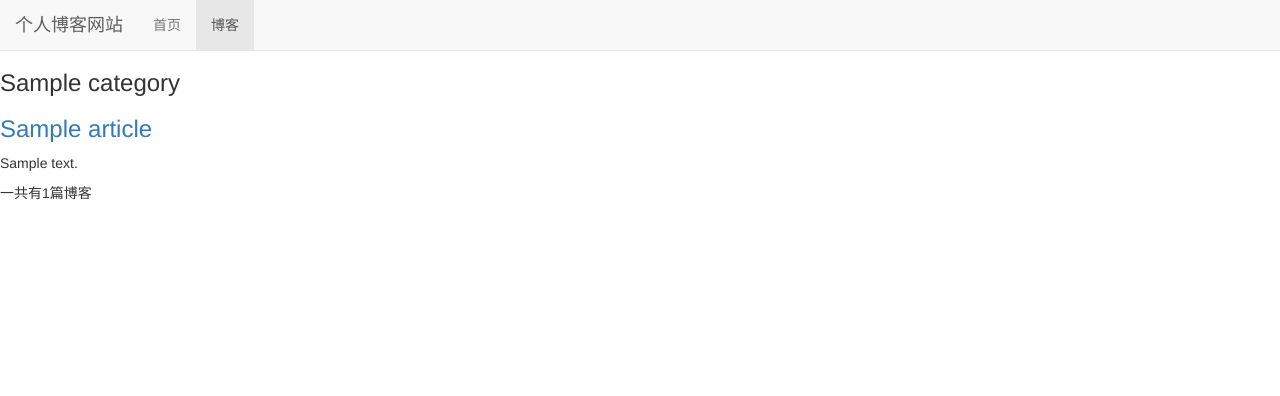
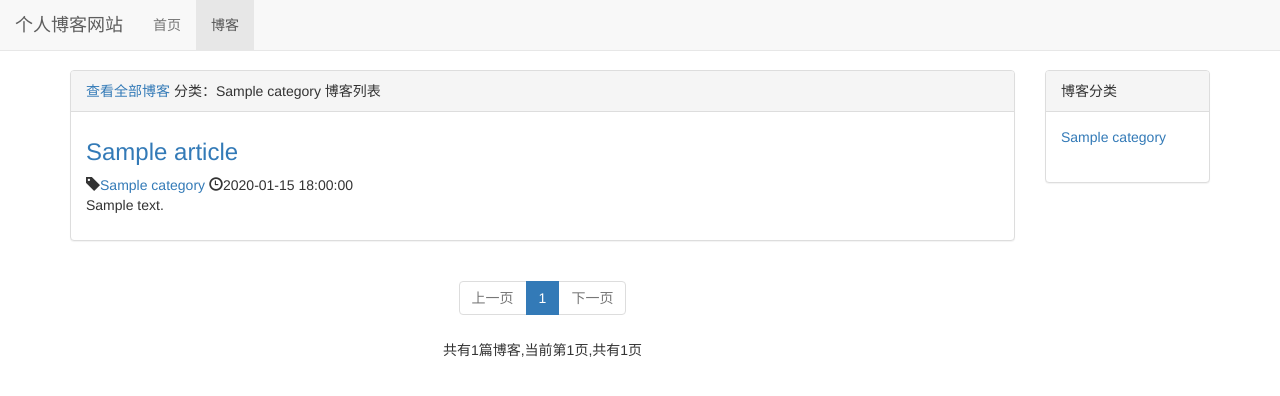
Before and after one commit to 13808796047/mysite, a Django app: page /blog/category/1/ in a window 1280 px wide. Shown: the top 396 px of the page. Run offline with Django 3.2, Linux system fonts and the light colour scheme; tables that the repository leaves empty hold one stand-in row (values such as "Sample post").

Commit message:
完成博客分页功能

```diff
--- a/blog/models.py
+++ b/blog/models.py
@@ -19,3 +19,6 @@ class Article(models.Model):
 
     def __str__(self):
         return "<Article:%s>" % self.title
+
+    class Meta:
+        ordering = ['-created_time']
--- a/blog/templates/blog/article_list.html
+++ b/blog/templates/blog/article_list.html
@@ -14,13 +14,14 @@
         <div class="row">
             <div class="col-xs-12 col-sm-8 col-md-9 col-lg-10">
                 <div class="panel panel-default">
-                    <div class="panel-heading">博客列表 (一共有{{ articles|length }}篇博客)</div>
+                    <div class="panel-heading">{% block article_list_title %}{% endblock %}博客列表</div>
                     <div class="panel-body">
                         {% for article in articles %}
                             <div class="article">
                                 <h3><a href="{% url 'article_detail' article.pk %}">{{ article.title }}</a></h3>
                                 <p class="article-info">
-                                    <span class="glyphicon glyphicon-tag"></span><a href="{% url 'articles_with_category' article.category.pk %}">{{ article.category }}</a>
+                                    <span class="glyphicon glyphicon-tag"></span><a
+                                        href="{% url 'articles_with_category' article.category.pk %}">{{ article.category }}</a>
                                     <span class="glyphicon glyphicon-time"></span>{{ article.created_time|date:"Y-m-d H:i:s" }}
                                 </p>
                                 <p>{{ article.content | truncatechars:300 }}</p>
@@ -31,6 +32,49 @@
                             </div>
                         {% endfor %}
                     </div>
+                </div>
+
+                <div class="paginator">
+                    <ul class="pagination">
+
+                        {% if articles.has_previous %}
+                            <li>
+                                <a href="?page={{ articles.previous_page_number }}" aria-label="Previous">
+                                    <span aria-hidden="true">上一页</span>
+                                </a>
+                            </li>
+                        {% else %}
+                            <li class="disabled">
+                                <span aria-hidden="true">上一页</span>
+                            </li>
+                        {% endif %}
+
+                        {#                    全部页码#}
+                        {% for page_num in page_range %}
+                            {% if articles.number == page_num %}
+                                <li class="active"><span>{{ page_num }}</span></li>
+                            {% elif page_num == '...' %}
+                                <li><span>{{ page_num }}</span></li>
+                            {% else %}
+                                <li><a href="?page={{ page_num }}">{{ page_num }}</a></li>
+                            {% endif %}
+                        {% endfor %}
+                        {#                    全部页码#}
+
+                        {% if articles.has_next %}
+                            <li>
+                                <a href="?page={{ articles.next_page_number }}" aria-label="Next">
+                                    <span aria-hidden="true">下一页</span>
+                                </a>
+                            </li>
+                        {% else %}
+                            <li class="disabled">
+                                <span aria-hidden="true">下一页</span>
+                            </li>
+                        {% endif %}
+                    </ul>
+                    <p>
+                        共有{{ articles.paginator.count }}篇博客,当前第{{ articles.number }}页,共有{{ articles.paginator.num_pages }}页</p>
                 </div>
             </div>
             <div class="col-xs-12 col-sm-4 col-md-3 col-lg-2">
--- a/blog/templates/blog/articles_with_category.html
+++ b/blog/templates/blog/articles_with_category.html
@@ -1,17 +1,8 @@
-{% extends 'base.html' %}
+{% extends 'blog/article_list.html' %}
 {% block title %}
     {{ category }}
 {% endblock %}
-{% block nav_blog_active %}
-    active
+{% block article_list_title %}
+    <a href="{% url 'article_list' %}">查看全部博客</a>
+    分类：{{ category }}
 {% endblock %}
-{% block content %}
-    <h3>{{ category }}</h3>
-    {% for article in articles %}
-        <a href="{% url 'article_detail' article.pk %}"><h3>{{ article.title }}</h3></a>
-        <p>{{ article.content | truncatechars:300 }}</p>
-    {% empty %}
-        <p>--暂无博客，敬请期待--</p>
-    {% endfor %}
-    <p>一共有{{ articles|length }}篇博客</p>
-{% endblock %}
--- a/blog/views.py
+++ b/blog/views.py
@@ -1,13 +1,31 @@
 from django.shortcuts import render_to_response, get_object_or_404
+from django.core.paginator import Paginator
+from django.conf import settings
 from .models import Article, Category
 
 
 def article_list(request):
-    articles = Article.objects.all()
+    articles = Article.objects.all()  # 全部文章
+    paginator = Paginator(articles, settings.PAGE_NUMBER)  # 每页10条进行分页
+    page_num = request.GET.get('page', 1)  # 获取页面参数（GET请求）
+    page_of_articles = paginator.get_page(page_num)  # 分页后的数据
+    # 生成页码范围
+    # 获取当前页码前后各两页
+    page_range = [x for x in range(int(page_num) - 2, int(page_num) + 3) if 0 < x <= paginator.num_pages]
+    # 加上首页和尾页
+    if page_range[0] - 1 >= 2:
+        page_range.insert(0, '...')
+    if paginator.num_pages - page_range[-1] >= 2:
+        page_range.append('...')
+    if page_range[0] != 1:
+        page_range.insert(0, 1)
+    if page_range[-1] != paginator.num_pages:
+        page_range.append(paginator.num_pages)
     categories = Category.objects.all()
     context = {
-        'articles': articles,
-        'categories':categories
+        'articles': page_of_articles,
+        'page_range': page_range,
+        'categories': categories
     }
     return render_to_response('blog/article_list.html', context)
 
@@ -23,8 +41,28 @@ def article_detail(request, article_pk):
 def articles_with_category(request, category_pk):
     category = get_object_or_404(Category, pk=category_pk)
     articles = Article.objects.filter(category=category)
+
+    paginator = Paginator(articles, settings.PAGE_NUMBER)  # 每页10条进行分页
+    page_num = request.GET.get('page', 1)  # 获取页面参数（GET请求）
+    page_of_articles = paginator.get_page(page_num)  # 分页后的数据
+    # 生成页码范围
+    # 获取当前页码前后各两页
+    page_range = [x for x in range(int(page_num) - 2, int(page_num) + 3) if 0 < x <= paginator.num_pages]
+    # 加上首页和尾页
+    if page_range[0] - 1 >= 2:
+        page_range.insert(0, '...')
+    if paginator.num_pages - page_range[-1] >= 2:
+        page_range.append('...')
+    if page_range[0] != 1:
+        page_range.insert(0, 1)
+    if page_range[-1] != paginator.num_pages:
+        page_range.append(paginator.num_pages)
+
+    categories = Category.objects.all()
     context = {
-        'articles': articles,
-        'category':category,
+        'page_range': page_range,
+        'articles': page_of_articles,
+        'category': category,
+        'categories': categories
     }
     return render_to_response('blog/articles_with_category.html', context)
--- a/mysite/settings.py
+++ b/mysite/settings.py
@@ -117,3 +117,6 @@ STATIC_URL = '/static/'
 STATICFILES_DIRS = [
     os.path.join(BASE_DIR, 'static')
 ]
+
+# 自定义参数
+PAGE_NUMBER = 7
--- a/static/base.css
+++ b/static/base.css
@@ -1,3 +1,7 @@
 body{
     margin-top: 70px !important;
 }
+*{
+    margin:0;
+    padding:0;
+}
--- a/static/blog/article.css
+++ b/static/blog/article.css
@@ -1,14 +1,33 @@
 ul.article-category {
     list-style: none
 }
-div.article:not(:last-child){
+
+div.article:not(:last-child) {
     margin-bottom: 2em;
     padding-bottom: 1em;
     border-bottom: 1px solid #ccc;
 }
-div.article h3{
+
+div.article h3 {
     margin-top: .5em;
 }
-div.article p.article-info{
+
+div.article p.article-info {
     margin-bottom: 0;
 }
+div .paginator{
+    text-align: center;
+}
+ul.article-info-description {
+    list-style: none;
+    margin-bottom: 2em;
+}
+
+ul.article-info-description li {
+    display: inline-block;
+    margin-right: 2em;
+}
+
+div .article-content {
+    text-indent: 1.5em;
+}
```
Also changed, not shown: blog/templates/blog/article_detail.html (+19 -5 lines), blog/migrations/0003_auto_20190516_0947.py (added).
